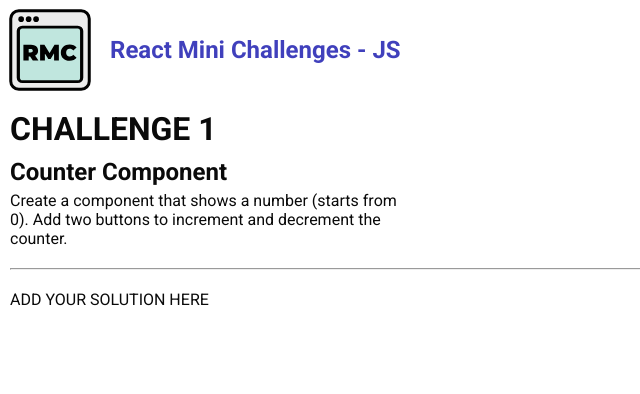
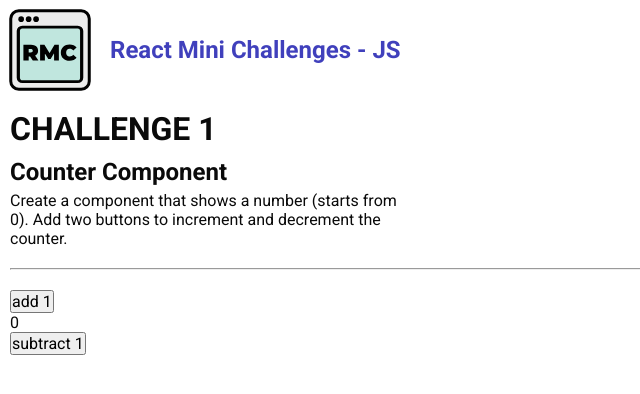
Before and after one commit to tomfyfe85/reactMiniChallenges, a React (Vite) app: page /challenge/1 in a window 1280 px wide. Shown: the top 394 px of the page, without its empty margins (0-640 px from the left). Built offline with nearby package versions, Linux system fonts and the light colour scheme.

Commit message:
solution 1 complete

```diff
--- a/src/solutions/Solution01.jsx
+++ b/src/solutions/Solution01.jsx
@@ -1,5 +1,27 @@
+import { useState } from "react";
 const Solution01 = () => {
-  return <div>ADD YOUR SOLUTION HERE</div>;
+  const [count, setCount] = useState(0);
+
+  const add = () => {
+    setCount((prevCountAdd1) => prevCountAdd1 + 1);
+  };
+
+  const subtract = () => {
+    setCount((prevCountSubtract1) => prevCountSubtract1 - 1);
+  };
+
+  return (
+    <div>
+      <button onClick={add} type="add">
+        add 1
+      </button>
+      <br />
+      <p>{count}</p>
+      <button onClick={subtract} type="subtract">
+        subtract 1
+      </button>
+    </div>
+  );
 };
 
 export default Solution01;
```
